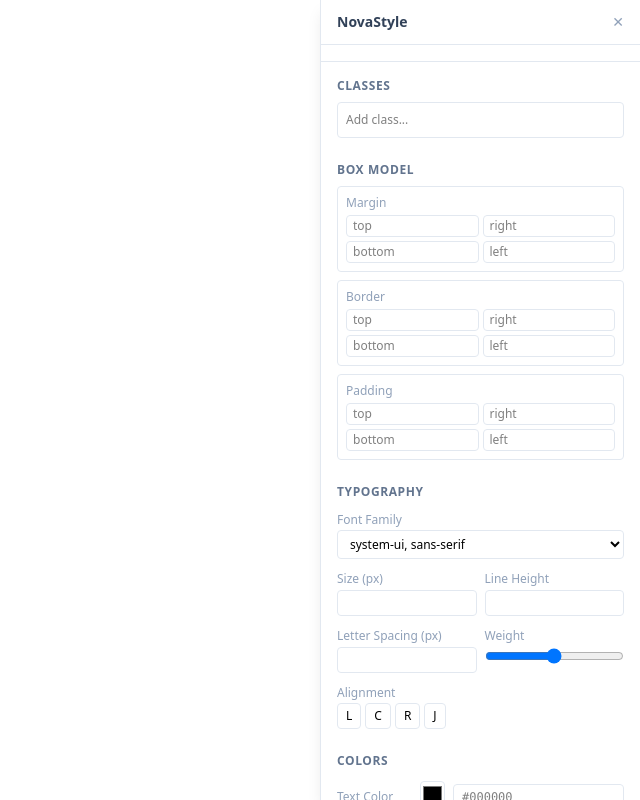
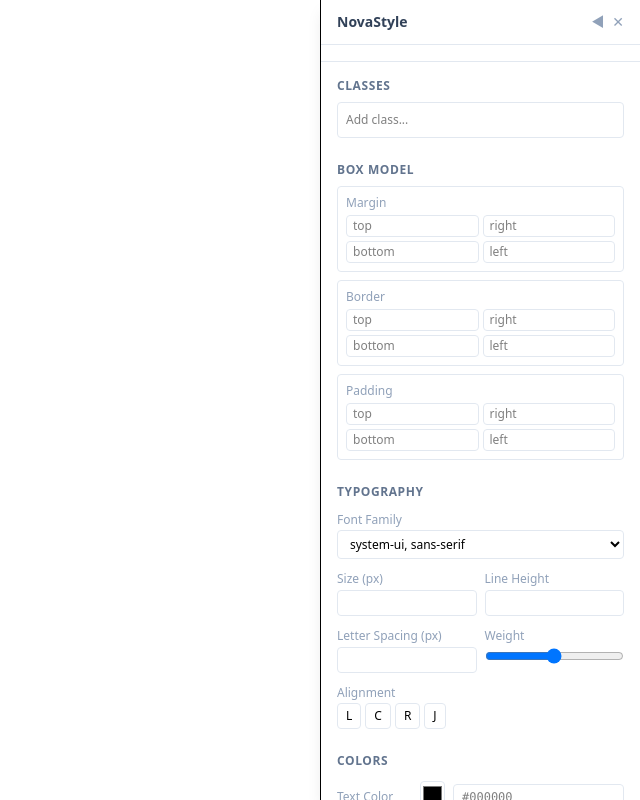
Before and after one commit to chesteralan/NovaStyle, a React (Vite) app: page / in a window 1280 px wide. Shown: the whole page, without its empty margins (640-1280 px from the left). Built offline with nearby package versions, Linux system fonts and the light colour scheme.

Commit message:
add move button to cycle panel position: right → left → bottom → top

```diff
--- a/src/panel/Panel.tsx
+++ b/src/panel/Panel.tsx
@@ -1,9 +1,28 @@
+import { useState } from 'react'
 import { BoxModel } from './components/BoxModel'
 import { Typography } from './components/Typography'
 import { ColorPicker } from './components/ColorPicker'
 import { ClassInput } from './components/ClassInput'
 import { ExportPanel } from './components/ExportPanel'
 import type { StyleMap } from '@/types'
+
+type PanelPosition = 'right' | 'left' | 'bottom' | 'top'
+
+const POSITION_CYCLE: PanelPosition[] = ['right', 'left', 'bottom', 'top']
+
+const positionClasses: Record<PanelPosition, string> = {
+  right: 'fixed top-0 right-0 w-80 h-full border-l',
+  left: 'fixed top-0 left-0 w-80 h-full border-r',
+  bottom: 'fixed bottom-0 left-0 right-0 w-full h-80 border-t',
+  top: 'fixed top-0 left-0 right-0 w-full h-80 border-b',
+}
+
+const nextIcon: Record<PanelPosition, string> = {
+  right: '◀',
+  left: '▼',
+  bottom: '▲',
+  top: '▶',
+}
 
 interface PanelProps {
   selector: string
@@ -16,10 +35,27 @@
 }
 
 export function Panel({ selector, styles, classNames, onUpdate, onClose, onAddClass, onRemoveClass }: PanelProps) {
+  const [position, setPosition] = useState<PanelPosition>('right')
+
+  const cyclePosition = () => {
+    setPosition(prev => {
+      const idx = POSITION_CYCLE.indexOf(prev)
+      return POSITION_CYCLE[(idx + 1) % POSITION_CYCLE.length]
+    })
+  }
+
   return (
-    <div className="fixed top-0 right-0 w-80 h-full bg-white border-l border-slate-200 shadow-lg flex flex-col" style={{ zIndex: 2147483646 }} role="dialog" aria-label="NovaStyle style editor">
+    <div className={`${positionClasses[position]} bg-white shadow-lg flex flex-col`} style={{ zIndex: 2147483646 }} role="dialog" aria-label="NovaStyle style editor">
       <div className="flex items-center justify-between px-4 py-3 border-b border-slate-200">
         <span className="text-sm font-semibold text-slate-700" id="novastyle-heading">NovaStyle</span>
+        <div className="flex items-center gap-1">
+          <button
+            className="text-slate-400 hover:text-slate-600 text-sm leading-none px-1"
+            onClick={cyclePosition}
+            aria-label="Move panel"
+          >
+            {nextIcon[position]}
+          </button>
           <button
             className="text-slate-400 hover:text-slate-600 text-sm leading-none"
             onClick={onClose}
@@ -27,6 +63,7 @@
           >
             ✕
           </button>
+        </div>
       </div>
 
       <div className="px-4 py-2 border-b border-slate-200">
```
Lines whose indentation alone changed are shown as unchanged.
